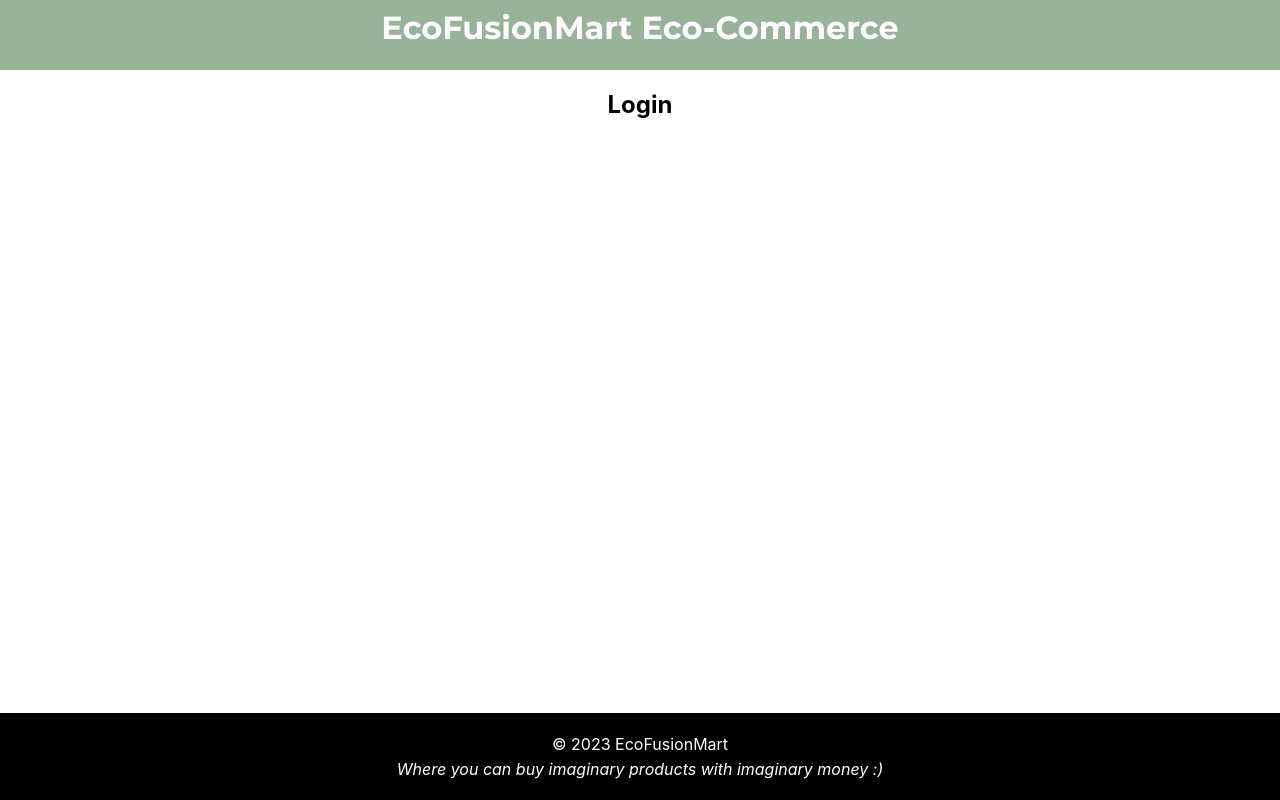
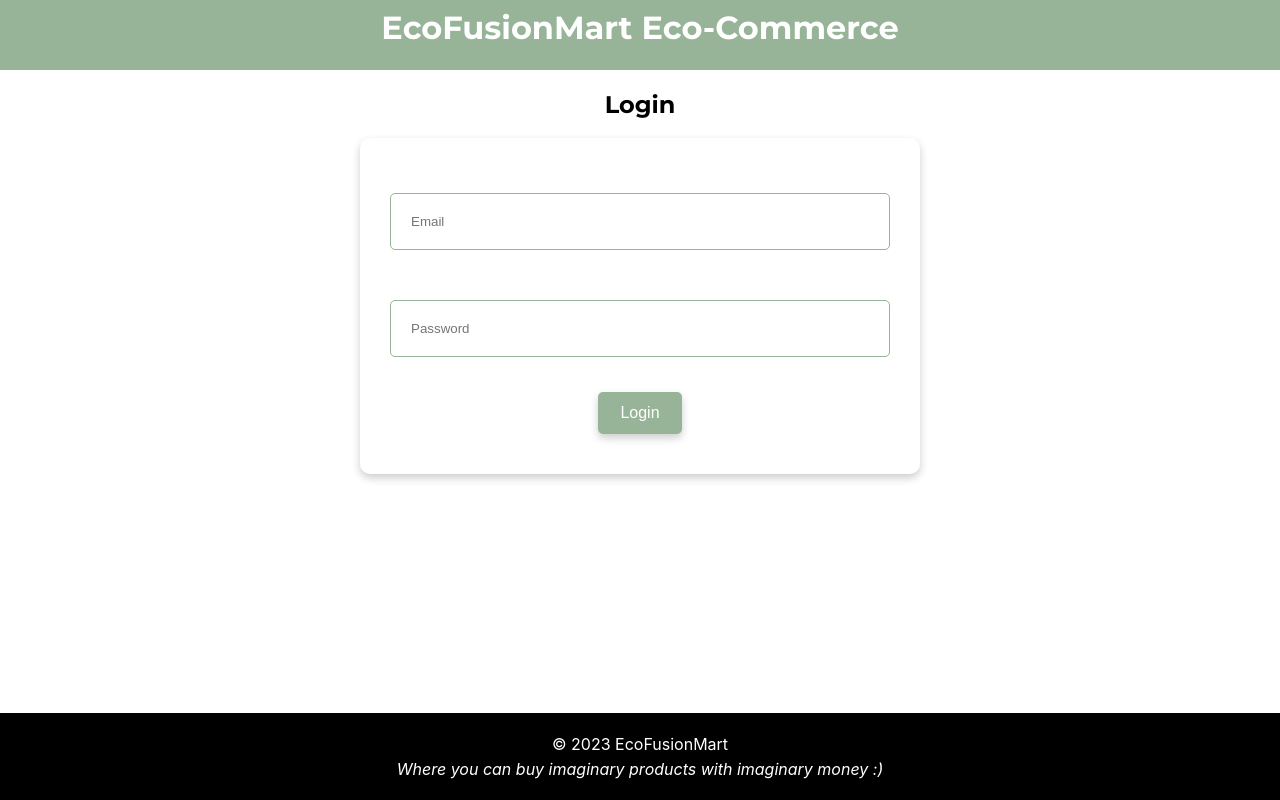
Before and after one commit to sanath9712/MicroRetailStack, a React (Create React App) app in the folder MicroRetailStack/web-client/react-app/: page /login in a window 1280 px wide. Built offline with nearby package versions, Linux system fonts and the light colour scheme.

Commit message:
Added login functionality and UI

```diff
--- a/MicroRetailStack/web-client/react-app/src/components/css/signup.css
+++ b/MicroRetailStack/web-client/react-app/src/components/css/signup.css
@@ -16,11 +16,14 @@
     box-shadow: 0 4px 8px rgba(0, 0, 0, 0.2);
     border-radius: 10px;
 }
-
+h2{
+    font-family: 'Montserrat', sans-serif;
+}
 .sign-up-form h2 {
     color: var(--color-green);
     text-align: center;
     margin-bottom: 20px; /* Added bottom margin for spacing */
+    font-family: 'Montserrat', sans-serif;
 }
 
 .sign-up-form input {
--- a/MicroRetailStack/web-client/react-app/src/components/js/Footer.js
+++ b/MicroRetailStack/web-client/react-app/src/components/js/Footer.js
@@ -1,5 +1,6 @@
 import React from 'react';
 import '../css/Footer.css'; // Create and import footer styles
+import '../css/globalStyles.css';
 
 function Footer() {
     return (
--- a/MicroRetailStack/web-client/react-app/src/components/js/Login.js
+++ b/MicroRetailStack/web-client/react-app/src/components/js/Login.js
@@ -1,10 +1,79 @@
-import React from 'react';
+import React, { useState } from 'react';
+import '../css/signup.css'; // Reusing the same CSS file as SignUp
+import '../css/globalStyles.css';
 
 function Login() {
+    const [formData, setFormData] = useState({
+        email: '',
+        password: ''
+    });
+    const [showPopup, setShowPopup] = useState(false);
+    const [popupMessage, setPopupMessage] = useState('');
+    const [isError, setIsError] = useState(false);
+
+    const handleChange = (e) => {
+        setFormData({ ...formData, [e.target.name]: e.target.value });
+    };
+
+    const handleSubmit = async (e) => {
+        e.preventDefault();
+        const url = 'http://localhost:3000/api/users/login'; // Updated API URL for login
+        try {
+            const response = await fetch(url, {
+                method: 'POST',
+                headers: {
+                    'Content-Type': 'application/json',
+                },
+                body: JSON.stringify(formData),
+            });
+            const data = await response.json();
+            if (response.ok) {
+                setIsError(false);
+                setPopupMessage('Success: ' + data.message);
+                setShowPopup(true);
+                // Additional login success actions like redirection or state updates can be added here
+            } else {
+                setIsError(true);
+                setPopupMessage('Error: ' + data.message);
+                setShowPopup(true);
+            }
+        } catch (error) {
+            setIsError(true);
+            setPopupMessage('Error: ' + error.toString());
+            setShowPopup(true);
+        }
+    };
+
+    const hidePopup = () => setShowPopup(false);
+
     return (
-        <div className="login">
+        <div>
             <h2>Login</h2>
-            {/* Login form goes here */}
+            <form className="sign-up-form" onSubmit={handleSubmit}>
+                <input
+                    type="email"
+                    name="email"
+                    value={formData.email}
+                    onChange={handleChange}
+                    placeholder="Email"
+                    required
+                />
+                <input
+                    type="password"
+                    name="password"
+                    value={formData.password}
+                    onChange={handleChange}
+                    placeholder="Password"
+                    required
+                />
+                <button type="submit" className="btn">Login</button>
+            </form>
+            {showPopup && (
+                <div className="popup">
+                    <p style={{ color: isError ? 'red' : 'inherit' }}>{popupMessage}</p>
+                    <button onClick={hidePopup}>Close</button>
+                </div>
+            )}
         </div>
     );
 }
```
